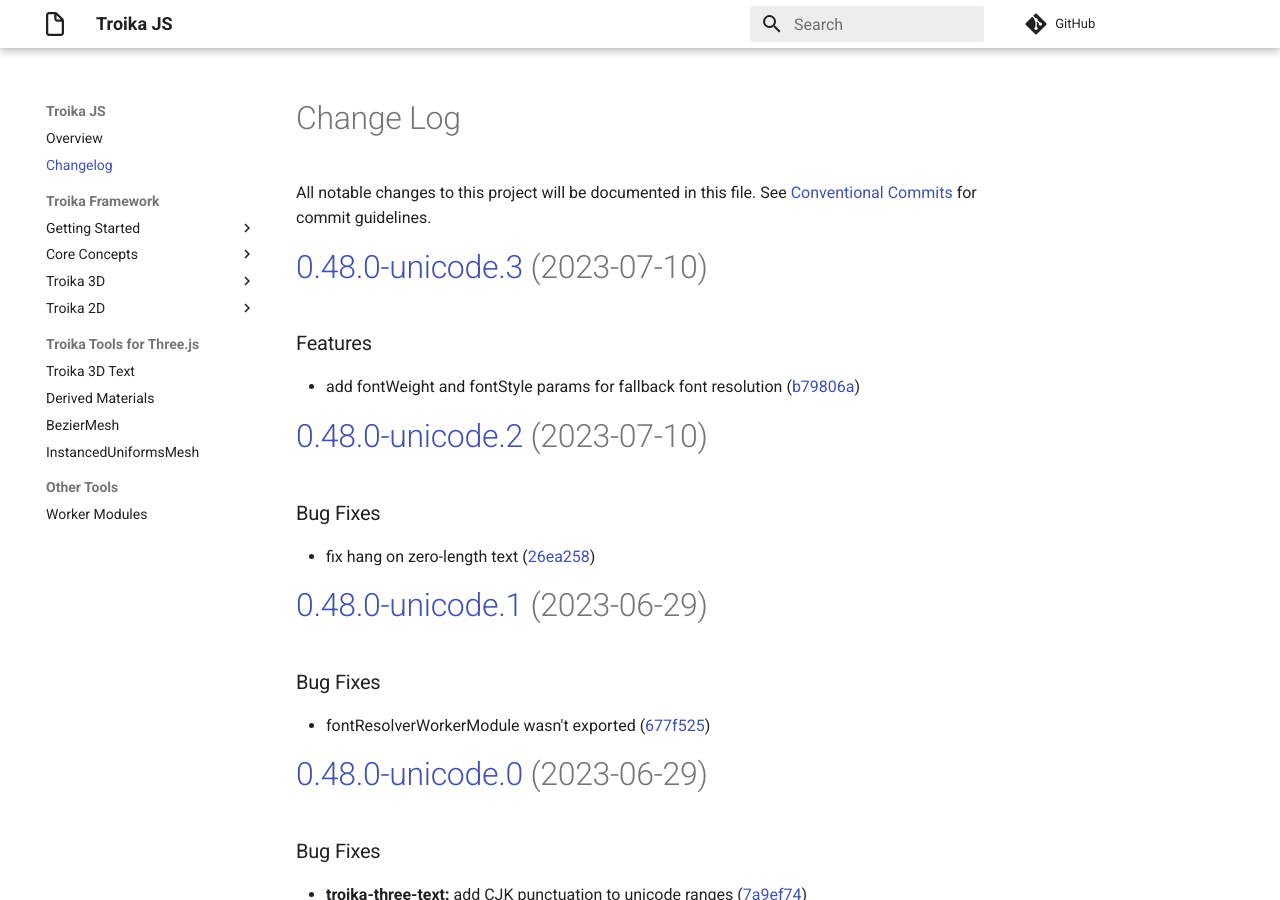
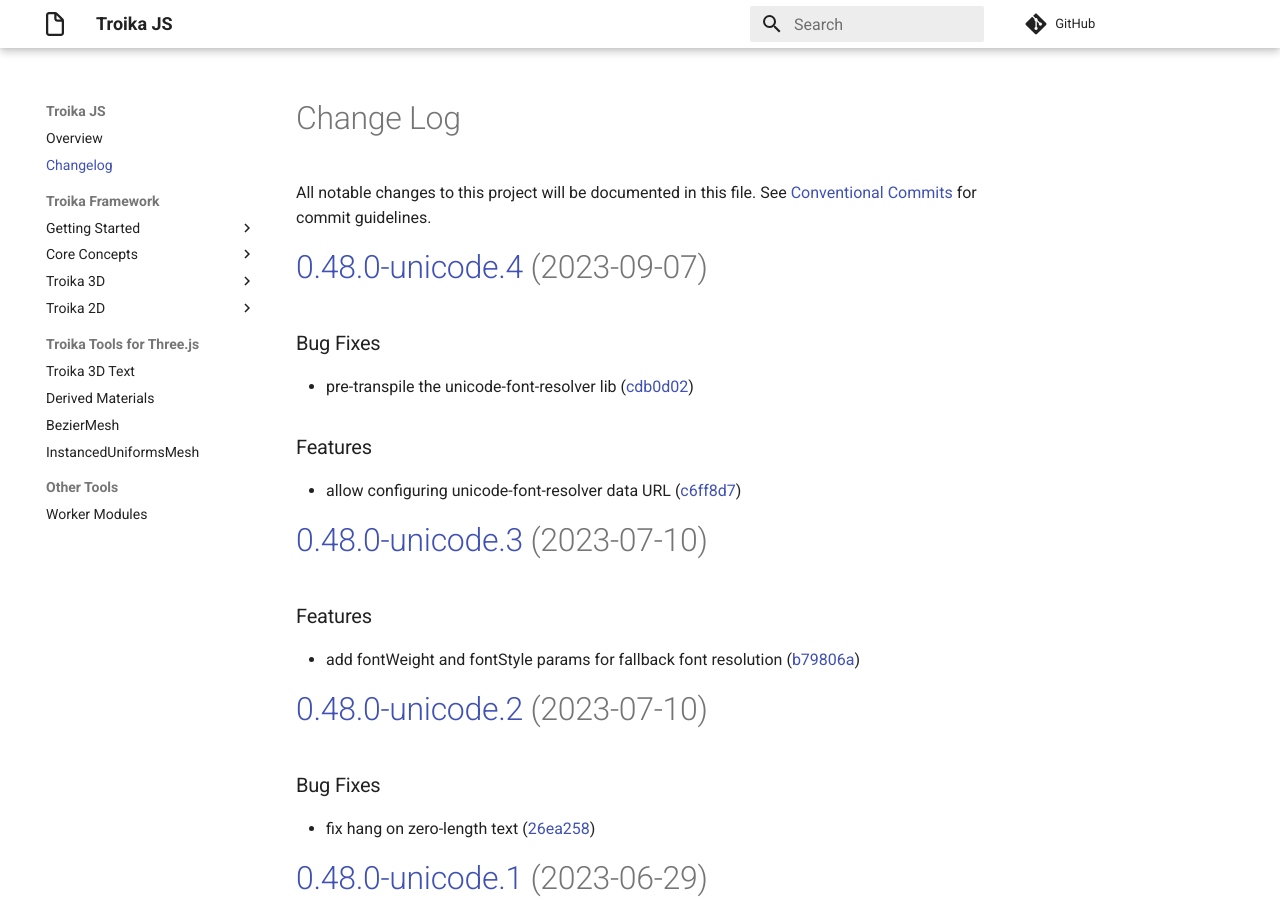
Before and after one commit to protectwise/troika, an MkDocs documentation site: the page built from docs/changelog.md, in a window 1280 px wide and 900 px high. Built offline with MkDocs 1.6.1 and Material for MkDocs 9.7.7, drawn with Linux system fonts in a browser that asks for light colours; comment, search, counter and statistics services are not loaded.

Commit message:
v0.48.0-unicode.4

```diff
--- a/CHANGELOG.md
+++ b/CHANGELOG.md
@@ -2,6 +2,22 @@
 
 All notable changes to this project will be documented in this file.
 See [Conventional Commits](https://conventionalcommits.org) for commit guidelines.
+
+# [0.48.0-unicode.4](https://github.com/protectwise/troika/compare/v0.48.0-unicode.3...v0.48.0-unicode.4) (2023-09-07)
+
+
+### Bug Fixes
+
+* pre-transpile the unicode-font-resolver lib ([cdb0d02](https://github.com/protectwise/troika/commit/cdb0d026eac00633a4fbaa1048c2d70766c2ee0d))
+
+
+### Features
+
+* allow configuring unicode-font-resolver data URL ([c6ff8d7](https://github.com/protectwise/troika/commit/c6ff8d7e5d5a4e40c73ffb8f9af4c05ee246bec7))
+
+
+
+
 
 # [0.48.0-unicode.3](https://github.com/protectwise/troika/compare/v0.48.0-unicode.2...v0.48.0-unicode.3) (2023-07-10)
 
--- a/lerna.json
+++ b/lerna.json
@@ -2,7 +2,7 @@
   "packages": [
     "packages/*"
   ],
-  "version": "0.48.0-unicode.3",
+  "version": "0.48.0-unicode.4",
   "command": {
     "version": {
       "conventionalCommits": true
--- a/packages/troika-3d-text/CHANGELOG.md
+++ b/packages/troika-3d-text/CHANGELOG.md
@@ -2,6 +2,17 @@
 
 All notable changes to this project will be documented in this file.
 See [Conventional Commits](https://conventionalcommits.org) for commit guidelines.
+
+# [0.48.0-unicode.4](https://github.com/protectwise/troika/compare/v0.48.0-unicode.3...v0.48.0-unicode.4) (2023-09-07)
+
+
+### Features
+
+* allow configuring unicode-font-resolver data URL ([c6ff8d7](https://github.com/protectwise/troika/commit/c6ff8d7e5d5a4e40c73ffb8f9af4c05ee246bec7))
+
+
+
+
 
 # [0.48.0-unicode.3](https://github.com/protectwise/troika/compare/v0.48.0-unicode.2...v0.48.0-unicode.3) (2023-07-10)
 
--- a/packages/troika-3d-ui/CHANGELOG.md
+++ b/packages/troika-3d-ui/CHANGELOG.md
@@ -2,6 +2,14 @@
 
 All notable changes to this project will be documented in this file.
 See [Conventional Commits](https://conventionalcommits.org) for commit guidelines.
+
+# [0.48.0-unicode.4](https://github.com/protectwise/troika/compare/v0.48.0-unicode.3...v0.48.0-unicode.4) (2023-09-07)
+
+**Note:** Version bump only for package troika-3d-ui
+
+
+
+
 
 # [0.48.0-unicode.3](https://github.com/protectwise/troika/compare/v0.48.0-unicode.2...v0.48.0-unicode.3) (2023-07-10)
 
--- a/packages/troika-examples/CHANGELOG.md
+++ b/packages/troika-examples/CHANGELOG.md
@@ -2,6 +2,17 @@
 
 All notable changes to this project will be documented in this file.
 See [Conventional Commits](https://conventionalcommits.org) for commit guidelines.
+
+# [0.48.0-unicode.4](https://github.com/protectwise/troika/compare/v0.48.0-unicode.3...v0.48.0-unicode.4) (2023-09-07)
+
+
+### Features
+
+* allow configuring unicode-font-resolver data URL ([c6ff8d7](https://github.com/protectwise/troika/commit/c6ff8d7e5d5a4e40c73ffb8f9af4c05ee246bec7))
+
+
+
+
 
 # [0.48.0-unicode.3](https://github.com/protectwise/troika/compare/v0.48.0-unicode.2...v0.48.0-unicode.3) (2023-07-10)
 
--- a/packages/troika-flex-layout/CHANGELOG.md
+++ b/packages/troika-flex-layout/CHANGELOG.md
@@ -2,6 +2,14 @@
 
 All notable changes to this project will be documented in this file.
 See [Conventional Commits](https://conventionalcommits.org) for commit guidelines.
+
+# [0.48.0-unicode.4](https://github.com/protectwise/troika/compare/v0.48.0-unicode.3...v0.48.0-unicode.4) (2023-09-07)
+
+**Note:** Version bump only for package troika-flex-layout
+
+
+
+
 
 # [0.48.0-unicode.3](https://github.com/protectwise/troika/compare/v0.48.0-unicode.2...v0.48.0-unicode.3) (2023-07-10)
 
--- a/packages/troika-three-text/CHANGELOG.md
+++ b/packages/troika-three-text/CHANGELOG.md
@@ -2,6 +2,22 @@
 
 All notable changes to this project will be documented in this file.
 See [Conventional Commits](https://conventionalcommits.org) for commit guidelines.
+
+# [0.48.0-unicode.4](https://github.com/protectwise/troika/compare/v0.48.0-unicode.3...v0.48.0-unicode.4) (2023-09-07)
+
+
+### Bug Fixes
+
+* pre-transpile the unicode-font-resolver lib ([cdb0d02](https://github.com/protectwise/troika/commit/cdb0d026eac00633a4fbaa1048c2d70766c2ee0d))
+
+
+### Features
+
+* allow configuring unicode-font-resolver data URL ([c6ff8d7](https://github.com/protectwise/troika/commit/c6ff8d7e5d5a4e40c73ffb8f9af4c05ee246bec7))
+
+
+
+
 
 # [0.48.0-unicode.3](https://github.com/protectwise/troika/compare/v0.48.0-unicode.2...v0.48.0-unicode.3) (2023-07-10)
 
```
Also changed, not shown: 5 other files.
